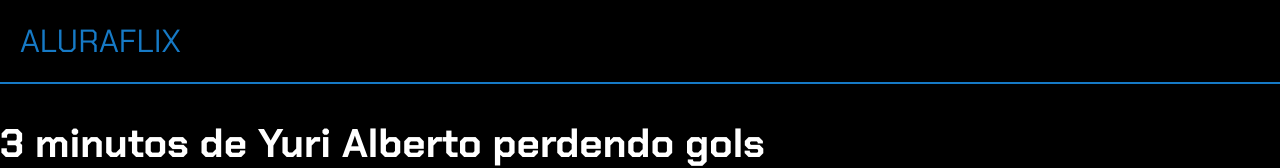
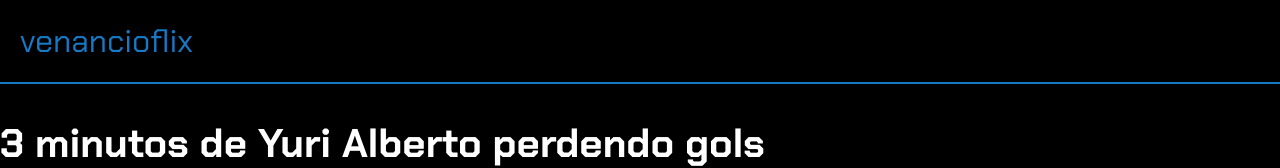
Before and after one commit to Jhonatanmadb/venancioflix, a plain HTML site: page index.html in a window 1280 px wide. Shown: the top 168 px of the page. Drawn offline with Linux system fonts and the light colour scheme.

Commit message:
alterando aluraflix para venancioflix

```diff
--- a/index.html
+++ b/index.html
@@ -5,13 +5,13 @@
     <link rel="preconnect" href="https://fonts.gstatic.com" crossorigin>
     <link href="https://fonts.googleapis.com/css2?family=Chakra+Petch:ital,wght@0,300;0,400;0,500;0,600;0,700;1,300;1,400;1,500;1,600;1,700&display=swap" rel="stylesheet">
     <link rel="stylesheet" href="styles.css" />
-    <title>Aluraflix</title>
+    <title>venancioflix</title>
 </head>
 
 <body>
 
 
-    <header>ALURAFLIX</header>
+    <header>venancioflix</header>
 
     <section class="chamada">
         <div class="chamada-texto">
```
